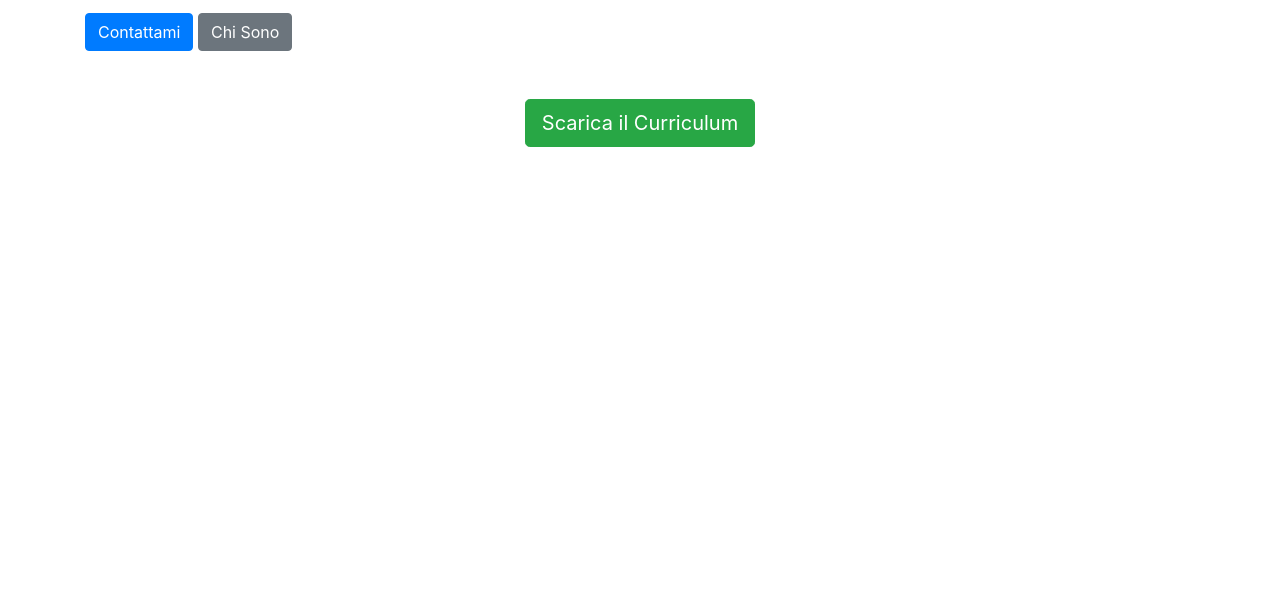
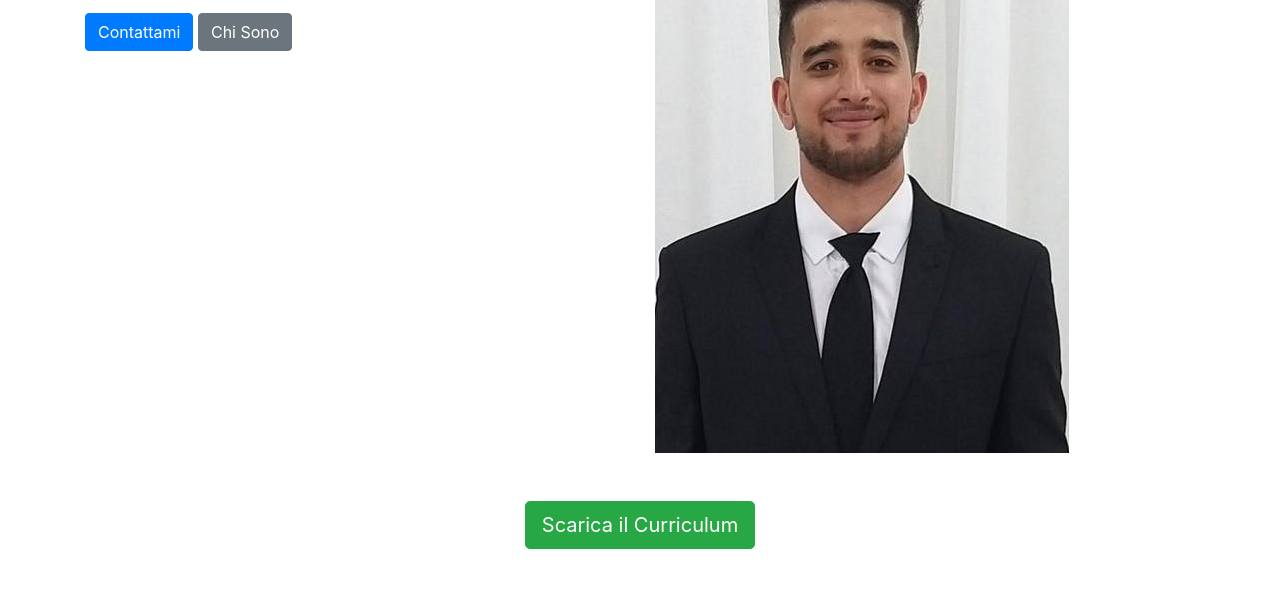
Before and after one commit to Mohamedamine103/portfoglio, a plain HTML site: page index.html in a window 1280 px wide. Shown: the part 201-800 px from the top of the page. Drawn offline with nearby package versions, Linux system fonts and the light colour scheme.

Commit message:
Update index.html

```diff
--- a/index.html
+++ b/index.html
@@ -41,7 +41,7 @@
       <a href="#" class="btn btn-secondary">Chi Sono</a>
     </div>
     <div class="col-md-6">
-      <img src="20230707_194230.pdf" alt="Foto" class="img-fluid">
+      <img src="TOF_cv.jpg" alt="Foto" class="img-fluid">
     </div>
   </div>
 </div>
```
